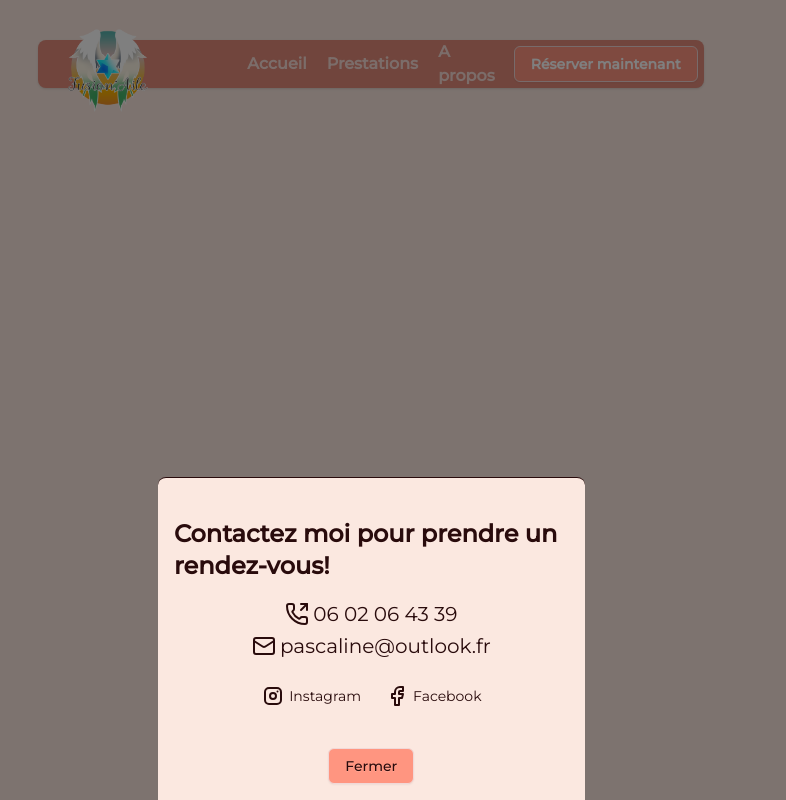
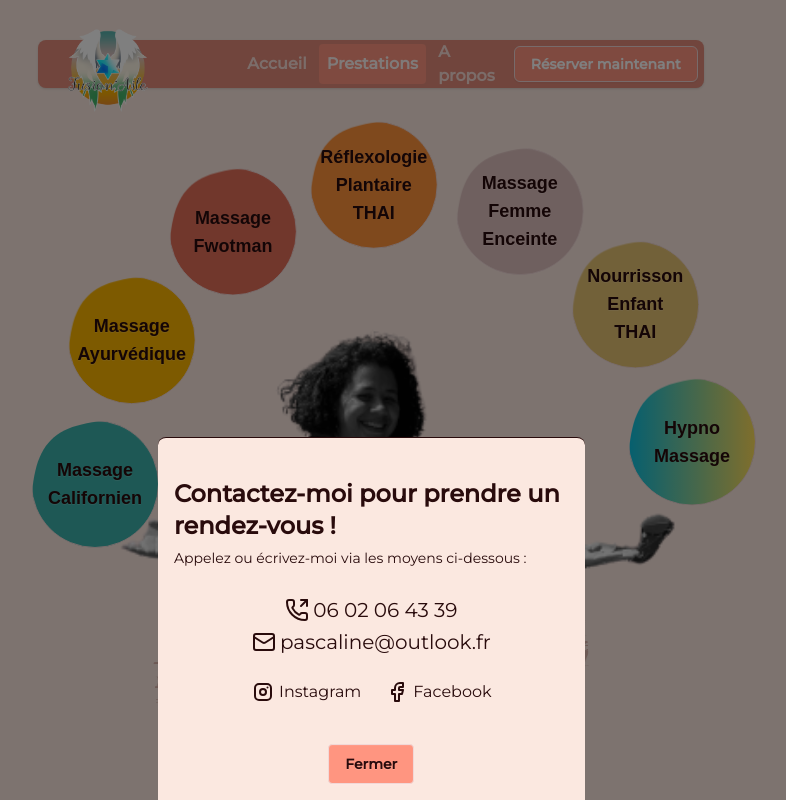
Before and after one commit to Querden974/Fusion-Aile, a React (Vite) app in the folder client/: page /projets/fusionaile/presta in a window 1280 px wide. Both pictures are taken after a click on the button "Réserver maintenant". Shown: the whole page, without its empty margins (269-1055 px from the left). Built offline with nearby package versions, Linux system fonts and the light colour scheme; a web font is replaced by a local one.

Commit message:
Edit aplication for simple hosting

```diff
--- a/client/env.d.ts
+++ b/client/env.d.ts
@@ -1,5 +1,6 @@
 interface ImportMetaEnv {
     readonly VITE_RESERVATION:string;
+    readonly VITE_BASE_URL:string;
 }
 
 interface ImportMeta {
--- a/client/src/App.tsx
+++ b/client/src/App.tsx
@@ -2,9 +2,9 @@ import {useState, useEffect, ReactElement} from 'react'
 import Hero from './components/Hero/Hero.js'
 import axios from "axios";
 import { motion } from 'framer-motion'
-import heroImg from './assets/hero-img.webp'
+import heroImg from '@/assets/pascaline.webp'
 import maskImg from "@/assets/prestation-mask.jpg";
-
+import {NavLink} from 'react-router'
 
 
 export default function App():ReactElement {
@@ -25,7 +25,7 @@ export default function App():ReactElement {
                                  style={{ maskImage: `url(${maskImg})`, maskPosition:"center",maskMode:"luminance",maskSize: "100% 100%", WebkitMaskImage: `url(${maskImg})` }}>
 
                                 <img
-                                    src="/pascaline.webp"
+                                    src={heroImg}
                                     alt="pascaline"
                                     className="w-full -translate-y-13 md:-translate-y-26"/>
                             </div>
@@ -35,7 +35,7 @@ export default function App():ReactElement {
                                 <p className="py-6">
                                     Lorem ipsum dolor sit amet, consectetur adipisicing elit. Ad autem beatae nemo non perferendis similique voluptatem? Accusantium autem blanditiis corporis dignissimos doloremque dolorum ea, eligendi error eveniet hic illo ipsa laboriosam molestiae molestias odio officiis quidem quod repellat repellendus similique tempore tenetur vitae voluptate. Ab culpa, dicta dignissimos distinctio molestias provident quisquam saepe temporibus? Consectetur molestiae nisi obcaecati odio praesentium sit tenetur velit voluptas.
                                 </p>
-                                <a href={"/presta"} className="btn btn-primary h-10 w-full md:w-fit mb-16 md:mb-0">Voir les prestations</a>
+                                <NavLink to={"/presta"} className="btn btn-primary h-10 w-full md:w-fit mb-16 md:mb-0">Voir les prestations</NavLink>
                             </div>
                         </div>
                     </div>
--- a/client/src/Prestations.tsx
+++ b/client/src/Prestations.tsx
@@ -17,11 +17,13 @@ interface PrestationsProps extends PrestationTypes {
 export default function Prestations():ReactElement {
     const [prestations, setPrestations] = useState<object[]>([])
     const fetchPrestations:()=>Promise<void> = async ():Promise<void> => {
-        const res:AxiosResponse<PrestationsProps> = await axios.get('./articleData.json')
+        const res:AxiosResponse<PrestationsProps> = await axios.get('/projets/fusionaile/articleData.json')
         setPrestations(res.data.presta)
+        // console.log(res.data)
     }
     useEffect(():void => {
         fetchPrestations()
+        // console.log(prestations)
     },[])
 
     const titleElement:(classes:string)=>ReactElement = (classes:string):ReactElement=>{
--- a/client/src/components/Drawer/Drawer.tsx
+++ b/client/src/components/Drawer/Drawer.tsx
@@ -14,47 +14,98 @@ import {Button} from "@/components/ui/button.tsx";
 
 export function Drawer({btntxt, styleBtn}:{btntxt:string, styleBtn:string}):ReactElement {
     return (
-        <ShadDrawer>
+        <ShadDrawer autoFocus={true}>
             <DrawerTrigger asChild>
                 <Button className={styleBtn}>{btntxt}</Button>
             </DrawerTrigger>
-            <DrawerContent className={'mx-auto items-center bg-neutral md:w-1/3 -translate-y-12 md:translate-y-0'}>
+
+            <DrawerContent className="mx-auto items-center bg-neutral md:w-1/3 -translate-y-12 md:translate-y-0">
                 <DrawerHeader>
-                    <DrawerTitle className={"text-2xl"}>Contactez moi pour prendre un rendez-vous!</DrawerTitle>
+                    <DrawerTitle className="text-2xl">
+                        Contactez-moi pour prendre un rendez-vous !
+                    </DrawerTitle>
+
+                    {/* Utilisation correcte de DrawerDescription avec texte simple */}
                     <DrawerDescription>
-                        <div className="flex flex-col gap-4">
+                        Appelez ou écrivez-moi via les moyens ci-dessous :
+                    </DrawerDescription>
+                </DrawerHeader>
+
+                {/* Le contenu additionnel est séparé du DrawerDescription */}
+                <div className="flex flex-col gap-4 px-4 pb-4">
                     <div className="flex flex-col items-center gap-1 md:justify-evenly mx-auto w-full mt-3">
-                                <a href={"tel:+33602064339"} className={"inline-flex items-center text-xl gap-1 select-text"}>
-                                    <PhoneOutgoing/> 06 02 06 43 39
+                        <a
+                            href="tel:+33602064339"
+                            className="inline-flex items-center text-xl gap-1 select-text"
+                        >
+                            <PhoneOutgoing /> 06 02 06 43 39
                         </a>
-                                <p className={"inline-flex items-center text-xl gap-1 select-text"}>
-                                    <Mail/> pascaline@outlook.fr
-                                </p>
+                        <a
+                            href="mailto:pascaline@outlook.fr"
+                            className="inline-flex items-center text-xl gap-1 select-text"
+                        >
+                            <Mail /> pascaline@outlook.fr
+                        </a>
                     </div>
-                            <div className="flex gap-2 items-center justify-center ">
-                                <a href="https://www.instagram.com/fusion_ailes/" target="_blank"  className={"p-2 rounded-full hover:bg-primary transition duration-200 ease-in-out  flex items-center gap-1"}>
-                                    <svg xmlns="http://www.w3.org/2000/svg" width="24" height="24" viewBox="0 0 24 24">
-                                        <g fill="none" stroke="currentColor" strokeLinecap="round" strokeLinejoin="round" strokeWidth="2">
+
+                    <div className="flex gap-2 items-center justify-center">
+                        <a
+                            href="https://www.instagram.com/fusion_ailes/"
+                            target="_blank"
+                            rel="noreferrer"
+                            className="p-2 rounded-full hover:bg-primary transition duration-200 ease-in-out flex items-center gap-1"
+                        >
+                            <svg
+                                xmlns="http://www.w3.org/2000/svg"
+                                width="24"
+                                height="24"
+                                viewBox="0 0 24 24"
+                            >
+                                <g
+                                    fill="none"
+                                    stroke="currentColor"
+                                    strokeLinecap="round"
+                                    strokeLinejoin="round"
+                                    strokeWidth="2"
+                                >
                                     <path d="M4 8a4 4 0 0 1 4-4h8a4 4 0 0 1 4 4v8a4 4 0 0 1-4 4H8a4 4 0 0 1-4-4z" />
                                     <path d="M9 12a3 3 0 1 0 6 0a3 3 0 0 0-6 0m7.5-4.5v.01" />
                                 </g>
                             </svg>
                             Instagram
                         </a>
-                                <a href="https://www.facebook.com/Fusionailesmassage/" target="_blank" className={"p-2 rounded-full hover:bg-primary transition duration-200 ease-in-out flex items-center gap-1"}>
-                                    <svg xmlns="http://www.w3.org/2000/svg" width="24" height="24" viewBox="0 0 24 24">
-                                        <path fill="none" stroke="currentColor" strokeLinecap="round" strokeLinejoin="round" strokeWidth="2" d="M7 10v4h3v7h4v-7h3l1-4h-4V8a1 1 0 0 1 1-1h3V3h-3a5 5 0 0 0-5 5v2z" />
+                        <a
+                            href="https://www.facebook.com/Fusionailesmassage/"
+                            target="_blank"
+                            rel="noreferrer"
+                            className="p-2 rounded-full hover:bg-primary transition duration-200 ease-in-out flex items-center gap-1"
+                        >
+                            <svg
+                                xmlns="http://www.w3.org/2000/svg"
+                                width="24"
+                                height="24"
+                                viewBox="0 0 24 24"
+                            >
+                                <path
+                                    fill="none"
+                                    stroke="currentColor"
+                                    strokeLinecap="round"
+                                    strokeLinejoin="round"
+                                    strokeWidth="2"
+                                    d="M7 10v4h3v7h4v-7h3l1-4h-4V8a1 1 0 0 1 1-1h3V3h-3a5 5 0 0 0-5 5v2z"
+                                />
                             </svg>
                             Facebook
                         </a>
                     </div>
                 </div>
 
-                    </DrawerDescription>
-                </DrawerHeader>
                 <DrawerFooter>
-                    <DrawerClose>
-                        <Button className={"btn bg-primary hover:bg-primary-hover"}>Fermer</Button>
+                    <DrawerClose asChild>
+                        <button
+                            className="btn bg-primary hover:bg-primary-hover">
+                            Fermer
+                        </button>
                     </DrawerClose>
                 </DrawerFooter>
             </DrawerContent>
--- a/client/src/components/Popup/Popup.tsx
+++ b/client/src/components/Popup/Popup.tsx
@@ -73,7 +73,7 @@ export function Popup({prestation, index, x, y}:PopupTypes):ReactElement {
                                 {(!isObject && prestation.bienfaits.length <=4 && prestation.bienfaits.length >1 ) && <Article article={prestation} />}
                             </div>
 
-                            <img src={`/massages/${prestation.code}.webp`} className={" rounded-box"} alt=""/>
+                            <img src={`/projets/fusionaile/massages/${prestation.code}.webp`} className={" rounded-box"} alt=""/>
                         </div>
                         {(isObject || prestation.bienfaits.length > 4 || prestation.bienfaits.length === 1) && <Article article={prestation} />}
                         <p className={"text-center min-w-1/3 mx-auto  p-4 rounded-box font-semibold"}
@@ -96,7 +96,7 @@ export function PopupRelative({prestation, index, last}:PopupTypes):ReactElement
     const isObject:boolean = typeof prestation.bienfaits[0] === "object";
 
     return (
-        <Drawer>
+        <Drawer autoFocus={true}>
             <DrawerTrigger asChild>
                 <button key={index}
 
@@ -108,9 +108,9 @@ export function PopupRelative({prestation, index, last}:PopupTypes):ReactElement
                             : {backgroundColor: prestation.couleur}
 
                         }>
-                    <span className={"text-white"}>
+
                         {prestation.nom}
-                    </span>
+
 
                 </button>
 
--- a/client/src/components/navbar/Navbar.tsx
+++ b/client/src/components/navbar/Navbar.tsx
@@ -6,6 +6,7 @@ import logoImg from "@/assets/Logo_Fusionailes.webp"
 import { House, CircleHelp, ShoppingBasket } from "lucide-react"
 
 export default function Navbar(): ReactElement {
+    const baseURL:string = "/projets/fusionaile"
     return (
         <>
 
@@ -15,11 +16,11 @@ export default function Navbar(): ReactElement {
                 <NavLink to="/" className="size-32 col-start-1 items-center absolute left-0 -top-4"><img src={logoImg} alt="logo"/></NavLink>
 
                 <div className="flex w-full h-full items-center gap-1 col-start-2 mx-auto justify-center">
-                    <NavBtn name="Accueil" route="/"/>
-                    <NavBtn name="Prestations" route="/presta"/>
+                    <NavBtn name="Accueil" route={`/`}/>
+                    <NavBtn name="Prestations" route={`/presta`}/>
                     {/*<NavBtn name="resa" route="/reserver"/>*/}
 
-                    <NavBtn name="A propos" route="/about"/>
+                    <NavBtn name="A propos" route={`/about`}/>
 
                 </div>
                 <Drawer styleBtn={'btn bg-primary hover:bg-primary-hover ml-auto col-start-3 text-white font-bold'}
--- a/client/src/main.tsx
+++ b/client/src/main.tsx
@@ -10,19 +10,20 @@ import React from "react";
 
 import { Toaster } from "@/components/ui/sonner.js";
 
+const baseURL:string = "/projets/fusionaile"
 
 createRoot(document.getElementById('root')).render(
     <React.StrictMode>
-        <BrowserRouter>
+        <BrowserRouter basename={"/projets/fusionaile"}>
 
                 <Navbar/>
 
 
             <Routes>
-                <Route index element={<App />} />
-                <Route path="/presta" element={<Prestations />} />
-                <Route path="/about" element={<About />} />
-                <Route path="/reserver" element={<Reservation />} />
+                <Route path={`/`} element={<App />} />
+                <Route path={`/presta`} element={<Prestations />} />
+                <Route path={`/about`} element={<About />} />
+                <Route path={`/reserver`} element={<Reservation />} />
             </Routes>
 
 
--- a/client/vite.config.js
+++ b/client/vite.config.js
@@ -7,9 +7,14 @@ import { defineConfig } from "vite"
 // https://vite.dev/config/
 export default defineConfig({
   plugins: [react(), tailwindcss()],
+  base: "/projets/fusionaile",
+  build:{
+    outDir: "dist",
+    assetsDir: "./assets",
+  },
   server: {
-    host: "0.0.0.0",
-    port: 5173,
+    // host: "0.0.0.0",
+    // port: 5173,
     watch: {
       usePolling: true, // Corrige les problèmes de hot reload
     }
```
Lines whose indentation alone changed are shown as unchanged.
